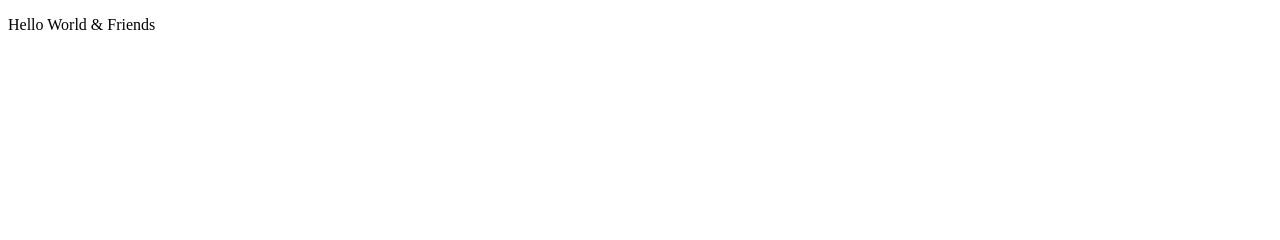
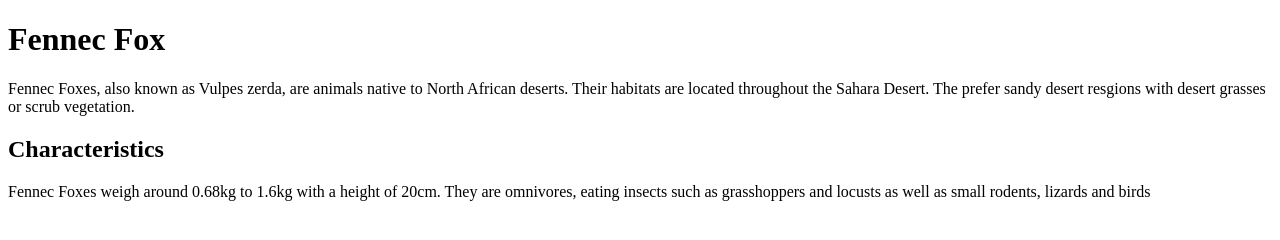
Before and after one commit to Ariya02/2023IST-Website-Ariya.V, a plain HTML site: page index.html in a window 1280 px wide. Drawn offline with Linux system fonts and the light colour scheme.

Commit message:
Fennec Foxes

```diff
--- a/index.html
+++ b/index.html
@@ -5,8 +5,18 @@
 Website</TITLE>
 </HEADER>
 <BODY>
+<h1>Fennec Fox</h1>
+<P>Fennec Foxes, also known as Vulpes zerda,
+are animals native to North African deserts.
+Their habitats are located throughout the Sahara Desert.
+The prefer sandy desert resgions with desert grasses or
+scrub vegetation.</P>
 
-<P>Hello World & Friends</P>
+<h2>Characteristics</h2>
+<P> Fennec Foxes weigh around 0.68kg to 1.6kg with a
+height of 20cm. They are omnivores, eating insects such
+as grasshoppers and locusts as well as small rodents, lizards
+and birds</P>
 
 </BODY>
 </HTML>
```
